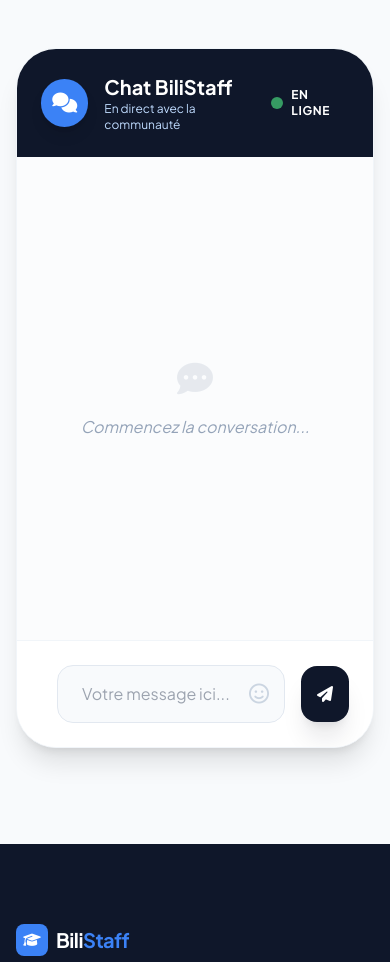
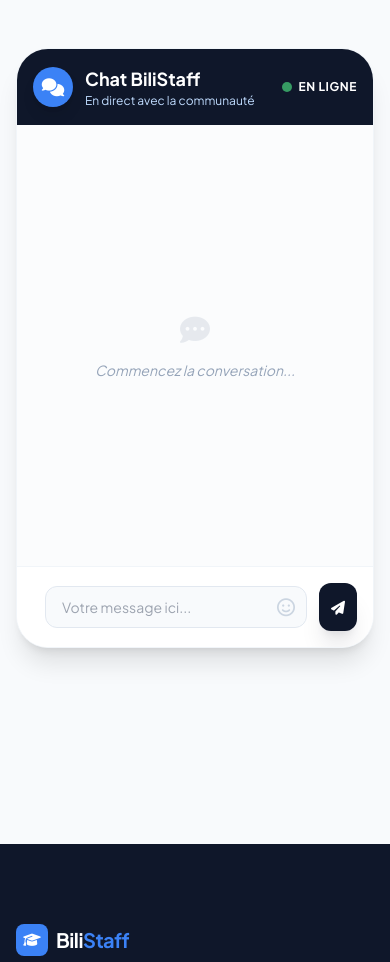
Before and after one commit to chadrackmbupiokajess/bilistaff, a Django app: page /chat/ in a window 390 px wide. Shown: the part 82-1044 px from the top of the page. Run offline with Django 5.2, Linux system fonts and the light colour scheme; the visitor is signed in with stand-in values (Sample User, id 1); data that the repository does not hold is empty; some libraries are stand-ins or nearby versions.

Commit message:
Ajout responsive

```diff
--- a/templates/chat.html
+++ b/templates/chat.html
@@ -3,60 +3,60 @@
 {% block title %}Chat Communautaire - BiliStaff{% endblock %}
 
 {% block content %}
-<section class="py-12 bg-slate-50 min-h-screen flex flex-col">
+<section class="py-12 sm:py-16 md:py-20 bg-slate-50 min-h-screen flex flex-col">
     <div class="max-w-4xl mx-auto w-full px-4 sm:px-6 lg:px-8 flex-grow flex flex-col">
-        <div class="bg-white rounded-[2.5rem] shadow-xl border border-slate-100 overflow-hidden flex flex-col h-[700px]">
+        <div class="bg-white rounded-[2rem] sm:rounded-[2.5rem] shadow-xl border border-slate-100 overflow-hidden flex flex-col h-[600px] sm:h-[700px]">
             <!-- Header du Chat -->
-            <div class="p-6 bg-primary text-white flex items-center justify-between">
-                <div class="flex items-center space-x-4">
-                    <div class="w-12 h-12 bg-accent rounded-full flex items-center justify-center text-white font-bold text-xl shadow-lg">
+            <div class="p-4 sm:p-6 bg-primary text-white flex items-center justify-between">
+                <div class="flex items-center space-x-3 sm:space-x-4">
+                    <div class="w-10 h-10 sm:w-12 sm:h-12 bg-accent rounded-full flex items-center justify-center text-white font-bold text-lg sm:text-xl shadow-lg">
                         <i class="fas fa-comments"></i>
                     </div>
                     <div>
-                        <h2 class="text-xl font-bold">Chat BiliStaff</h2>
+                        <h2 class="text-lg sm:text-xl font-bold">Chat BiliStaff</h2>
                         <p class="text-xs text-blue-200">En direct avec la communauté</p>
                     </div>
                 </div>
-                <div class="flex items-center space-x-2">
-                    <span class="w-3 h-3 bg-green-400 rounded-full animate-pulse"></span>
+                <div class="flex items-center space-x-1.5 sm:space-x-2">
+                    <span class="w-2.5 h-2.5 sm:w-3 sm:h-3 bg-green-400 rounded-full animate-pulse"></span>
                     <span class="text-xs font-bold uppercase tracking-wider">En ligne</span>
                 </div>
             </div>
 
             <!-- Zone des messages -->
-            <div id="chat-messages" class="flex-grow p-8 overflow-y-auto space-y-6 bg-slate-50/50">
+            <div id="chat-messages" class="flex-grow p-4 sm:p-6 overflow-y-auto space-y-4 sm:space-y-6 bg-slate-50/50">
                 {% for msg in chat_messages %}
                     <div class="flex flex-col {% if msg.user == request.user %}items-end{% else %}items-start{% endif %}">
-                        <div class="flex items-center space-x-2 mb-1">
+                        <div class="flex items-center space-x-1.5 sm:space-x-2 mb-1">
                             <span class="text-xs font-bold text-slate-400">{{ msg.user.username }}</span>
                             <span class="text-[10px] text-slate-300">{{ msg.timestamp|date:"H:i" }}</span>
                         </div>
-                        <div class="max-w-[80%] px-6 py-3 rounded-[1.5rem] shadow-sm text-sm {% if msg.user == request.user %}bg-accent text-white rounded-tr-none{% else %}bg-white text-slate-700 border border-slate-100 rounded-tl-none{% endif %}">
+                        <div class="max-w-[80%] px-4 py-2 sm:px-6 sm:py-3 rounded-[1rem] sm:rounded-[1.5rem] shadow-sm text-sm sm:text-base {% if msg.user == request.user %}bg-accent text-white rounded-tr-none{% else %}bg-white text-slate-700 border border-slate-100 rounded-tl-none{% endif %}">
                             {{ msg.message }}
                         </div>
                     </div>
                 {% empty %}
                     <div class="flex flex-col items-center justify-center h-full text-slate-400 italic">
-                        <i class="fas fa-comment-dots text-4xl mb-4 opacity-20"></i>
-                        <p>Commencez la conversation...</p>
+                        <i class="fas fa-comment-dots text-3xl sm:text-4xl mb-3 sm:mb-4 opacity-20"></i>
+                        <p class="text-sm sm:text-base">Commencez la conversation...</p>
                     </div>
                 {% endfor %}
             </div>
 
             <!-- Formulaire d'envoi -->
-            <div class="p-6 bg-white border-t border-slate-100">
-                <form method="post" class="flex items-center space-x-4">
+            <div class="p-4 sm:p-6 bg-white border-t border-slate-100">
+                <form method="post" class="flex items-center space-x-3 sm:space-x-4">
                     {% csrf_token %}
                     <div class="flex-grow relative">
                         <input type="text" name="message" required autocomplete="off"
                             placeholder="Votre message ici..."
-                            class="w-full pl-6 pr-12 py-4 rounded-2xl bg-slate-50 border border-slate-200 focus:border-accent focus:ring-4 focus:ring-accent/10 outline-none transition-all text-slate-700">
-                        <div class="absolute right-4 top-1/2 -translate-y-1/2 text-slate-300">
-                            <i class="far fa-smile text-xl cursor-pointer hover:text-accent"></i>
+                            class="w-full pl-4 pr-10 py-2.5 sm:pl-6 sm:pr-12 sm:py-4 rounded-xl sm:rounded-2xl bg-slate-50 border border-slate-200 focus:border-accent focus:ring-4 focus:ring-accent/10 outline-none transition-all text-slate-700 text-sm sm:text-base">
+                        <div class="absolute right-3 sm:right-4 top-1/2 -translate-y-1/2 text-slate-300">
+                            <i class="far fa-smile text-lg sm:text-xl cursor-pointer hover:text-accent"></i>
                         </div>
                     </div>
-                    <button type="submit" class="bg-primary text-white p-4 rounded-2xl hover:bg-accent transition-all shadow-xl shadow-slate-900/10">
-                        <i class="fas fa-paper-plane"></i>
+                    <button type="submit" class="bg-primary text-white p-3 sm:p-4 rounded-xl sm:rounded-2xl hover:bg-accent transition-all shadow-xl shadow-slate-900/10">
+                        <i class="fas fa-paper-plane text-sm sm:text-base"></i>
                     </button>
                 </form>
             </div>
@@ -66,7 +66,11 @@
 
 <script>
     // Faire défiler automatiquement vers le bas
-    const chatBox = document.getElementById('chat-messages');
-    chatBox.scrollTop = chatBox.scrollHeight;
+    document.addEventListener('DOMContentLoaded', function() {
+        const chatBox = document.getElementById('chat-messages');
+        if (chatBox) {
+            chatBox.scrollTop = chatBox.scrollHeight;
+        }
+    });
 </script>
 {% endblock %}
```
